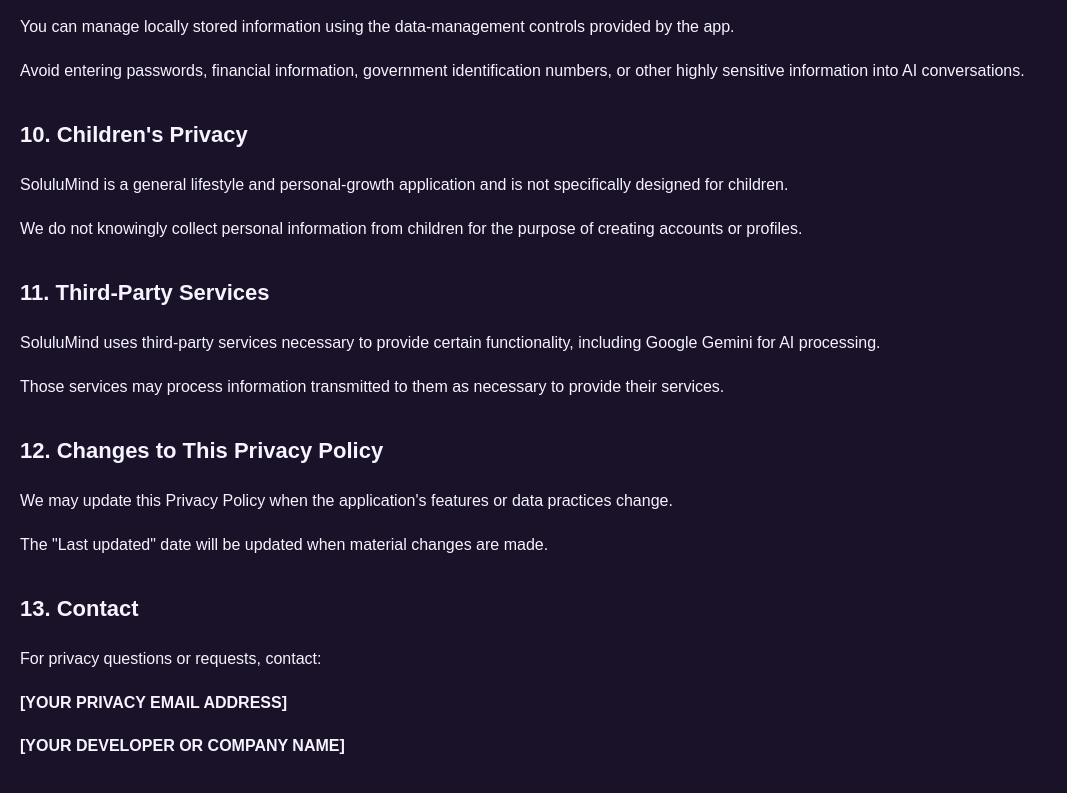
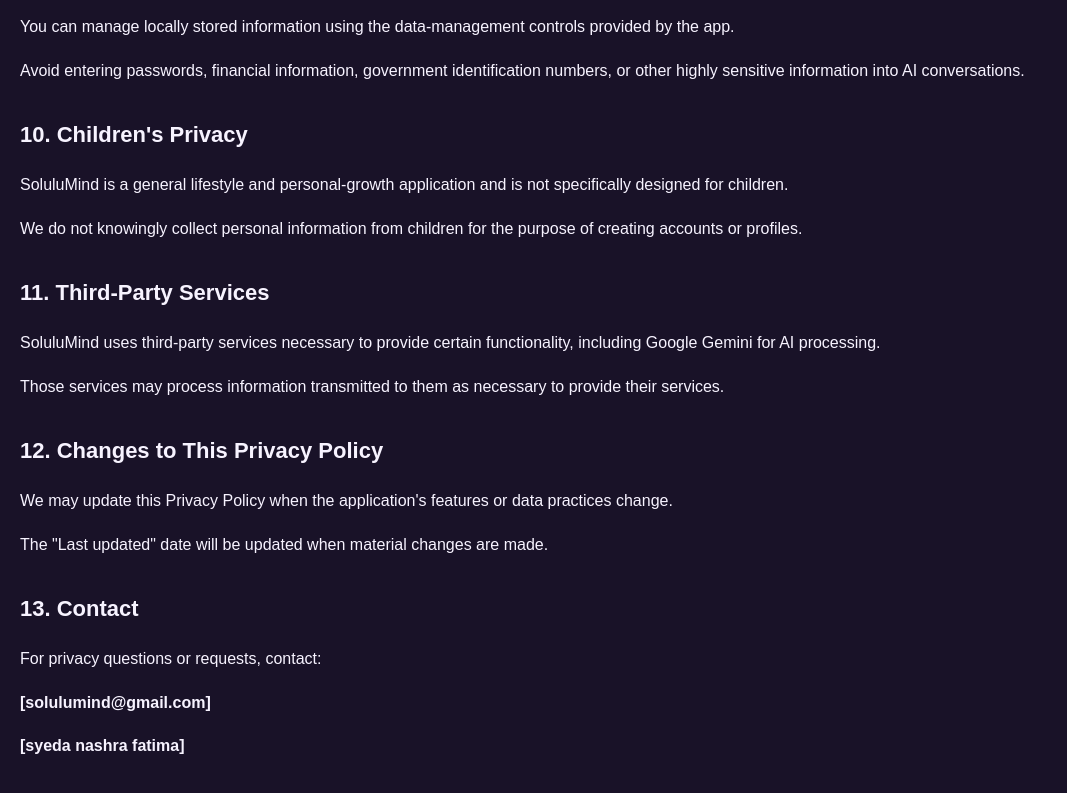
Before and after one commit to ohioo0652-crypto/winlife-ai-backend, a website: page privacy-policy/index.html in a window 1280 px wide. Shown: the part 2565-3358 px from the top of the page, without its empty margins (0-1067 px from the left). Drawn offline with Linux system fonts and the light colour scheme.

Commit message:
Update privacy contact information in HTML

```diff
--- a/privacy-policy/index.html
+++ b/privacy-policy/index.html
@@ -244,9 +244,9 @@
 For privacy questions or requests, contact:
 </p>
 
-<p><strong>[YOUR PRIVACY EMAIL ADDRESS]</strong></p>
+<p><strong>[solulumind@gmail.com]</strong></p>
 
-<p><strong>[YOUR DEVELOPER OR COMPANY NAME]</strong></p>
+<p><strong>[syeda nashra fatima]</strong></p>
 
 </main>
 </body>
```
